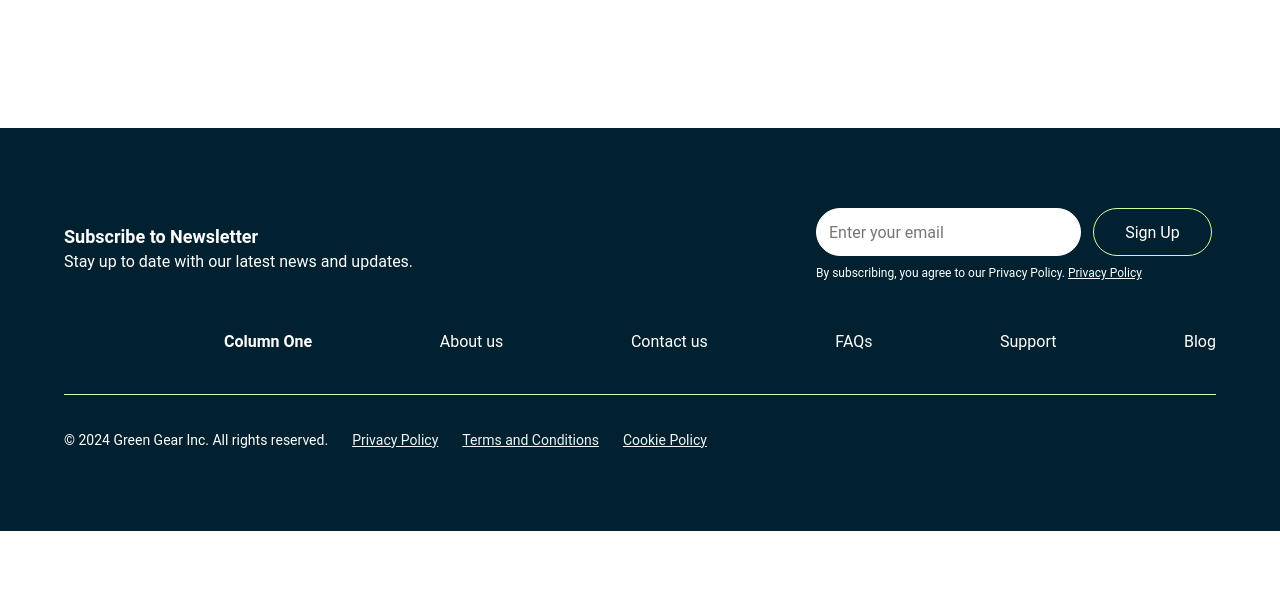
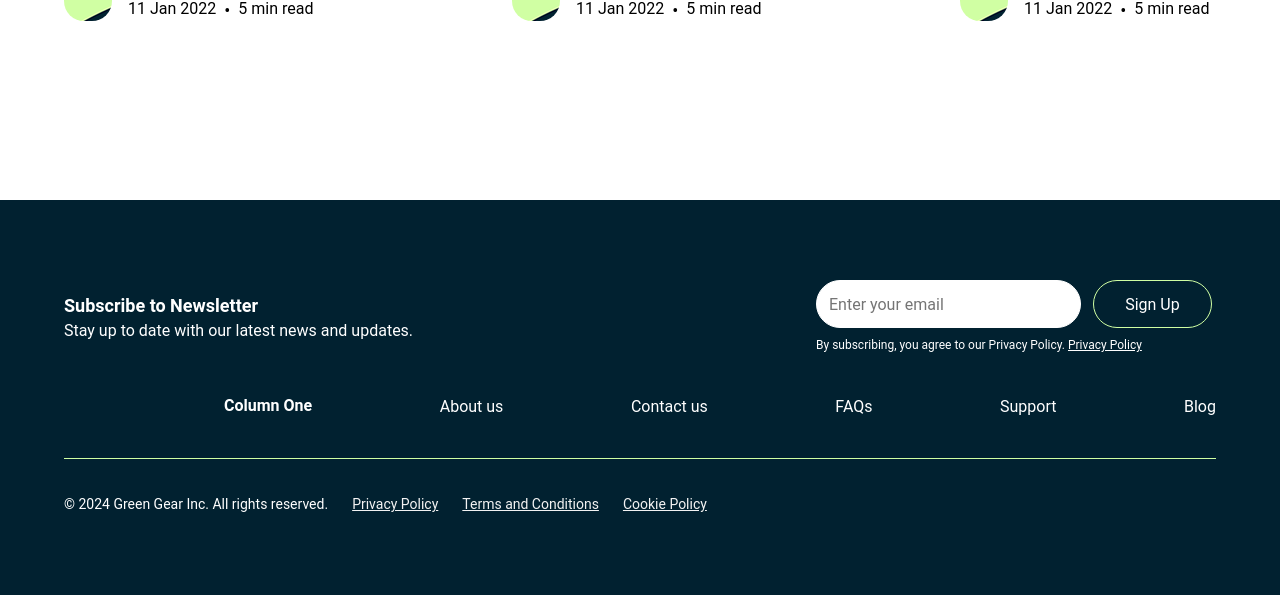
Before and after one commit to ivg97/GreenGear, a Django app: page /blog/ in a window 1280 px wide; the page is wider, and only the part inside the window is pictured. Shown: the part 2878-3473 px from the top of that part. Before the commit the page ends 3409 px from the top of that part, so only its background shows below. Run offline with Django 5.2, Linux system fonts and the light colour scheme.

Commit message:
сделал лучше

```diff
--- a/green_gear/static/css/style.css
+++ b/green_gear/static/css/style.css
@@ -14,6 +14,10 @@
     padding: 0;
     box-sizing: border-box;
     font-family: 'Roboto', sans-serif;
+}
+
+body {
+	padding-top: 72px;
 }
 
 /*начало навбара*/
@@ -93,7 +97,6 @@ footer {
 }
 
 .newsletter_container {
-	height: 82px;
 	display: flex;
 	align-items: flex-start;
 	align-items: center;
@@ -102,11 +105,9 @@ footer {
 
 .newsletter_left {
 	width: 500px;
-	height: 51;
 }
 
 .newsletter_right {
-	height: 82px;
 	width: 400px;
 }
 
@@ -585,7 +586,6 @@ footer {
 
 /*начало services*/
 .services_1 {
-	height: 291px;
 	padding: 112px 64px 112px 64px;
 }
 
@@ -610,7 +610,6 @@ footer {
 }
 
 .services_2 {
-	height: 525px;
 	padding: 112px 64px 112px 64px;
 	text-align: center;
 }
@@ -675,7 +674,6 @@ footer {
 .list_page_1 {
 	padding: 112px 64px 112px 64px;
 	background-color: #FFFFFF;
-	/*height: 2325px;*/
 }
 
 .list_page_1_sectiontitle_head {
--- a/green_gear/templates/base.html
+++ b/green_gear/templates/base.html
@@ -54,7 +54,7 @@
     <div class="links">
         <div class="column_one">Column One</div>
         <a href="/about_us">About us</a>
-        <a href="#">Contact us</a>
+        <a href="/contact">Contact us</a>
         <a href="#">FAQs</a>
         <a href="#">Support</a>
         <a href="/blog">Blog</a>
```
